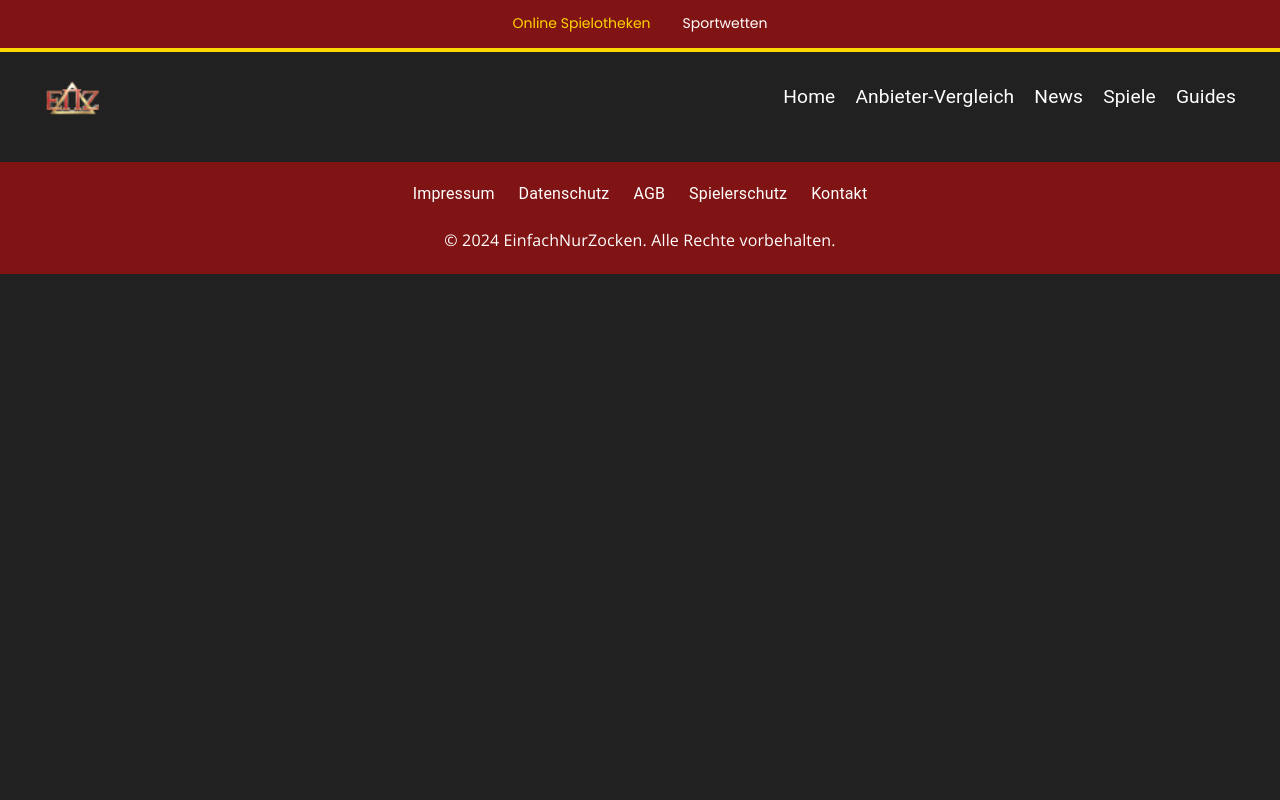
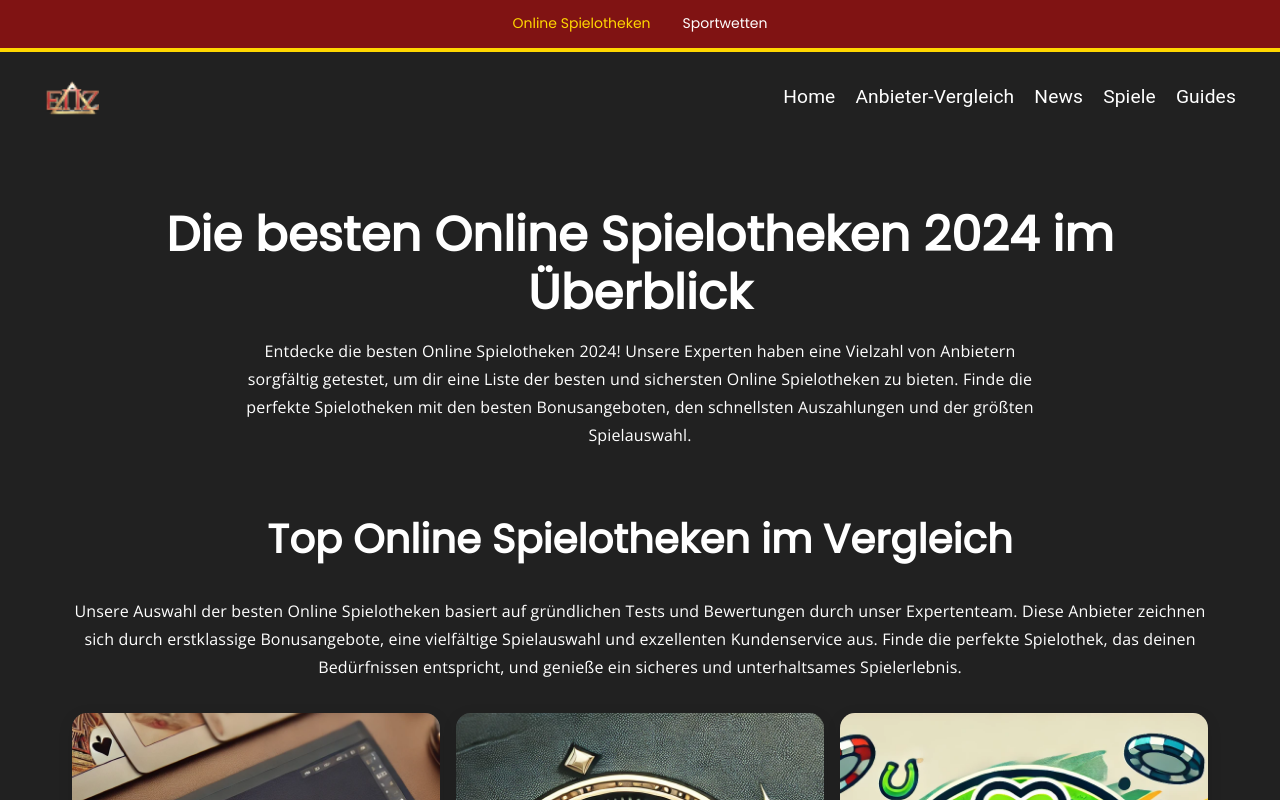
Before and after one commit to NicoLoyLife/einfachnurzocken, a React (Create React App) app: page /online-spielotheken in a window 1280 px wide. Shown: the top 800 px of the page. Built offline with nearby package versions, Linux system fonts and the light colour scheme.

Commit message:
Casino in Spielothek geändert

```diff
--- a/src/App.js
+++ b/src/App.js
@@ -3,7 +3,7 @@ import { Route, Routes, useLocation } from 'react-router-dom';
 import { ThemeProvider, GlobalStyles } from '@mui/material';
 import Home from './pages/Home';
 import News from './pages/News';
-import OnlineCasinos from './pages/OnlineCasinos';
+import OnlineSpielotheken from './pages/OnlineSpielotheken';
 import Sportwetten from './pages/Sportwetten';
 import Guides from './pages/Guides';
 import Bonusangebote from './pages/Bonusangebote';
@@ -56,7 +56,7 @@ function App() {
         <Routes>
           <Route path="/" element={<Home />} />
           <Route path="/news" element={<News />} />
-          <Route path="/online-casinos" element={<OnlineCasinos />} />
+          <Route path="/online-spielotheken" element={<OnlineSpielotheken />} />
           <Route path="/sportwetten" element={<Sportwetten />} />
           <Route path="/guides" element={<Guides />} />
           <Route path="/bonusangebote" element={<Bonusangebote />} />
--- a/src/pages/OnlineCasinos.js
+++ b/src/pages/OnlineSpielotheken.js
@@ -33,7 +33,7 @@ import CasinoFAQSection from "../components/casinos/CasinoFAQSection";
 import CasinoNewsSection from "../components/casinos/CasinoNewsSection";
 import CasinoGuidesSection from "../components/casinos/CasinoGuidesSection";
 
-function OnlineCasinos() {
+function OnlineSpielotheken() {
     return (
         <Container maxWidth="lg" sx={{ padding: { xs: 2, md: 4 }, backgroundColor: 'background.default' }}>
             <CasinoHeader />
@@ -48,4 +48,4 @@ function OnlineCasinos() {
     );
 }
 
-export default OnlineCasinos;
+export default OnlineSpielotheken;
```
